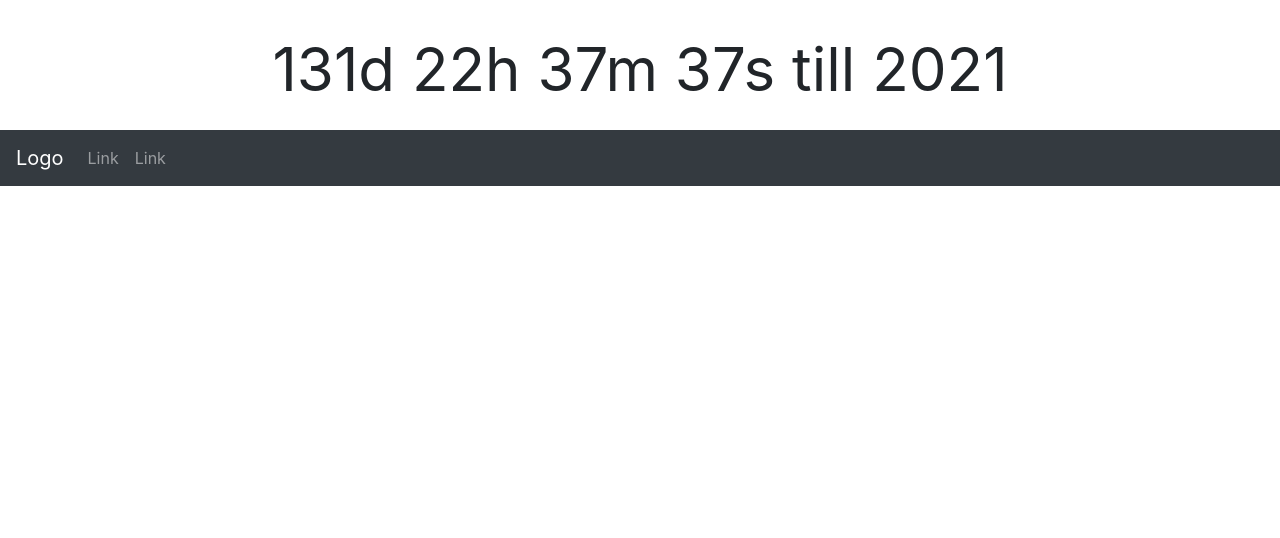
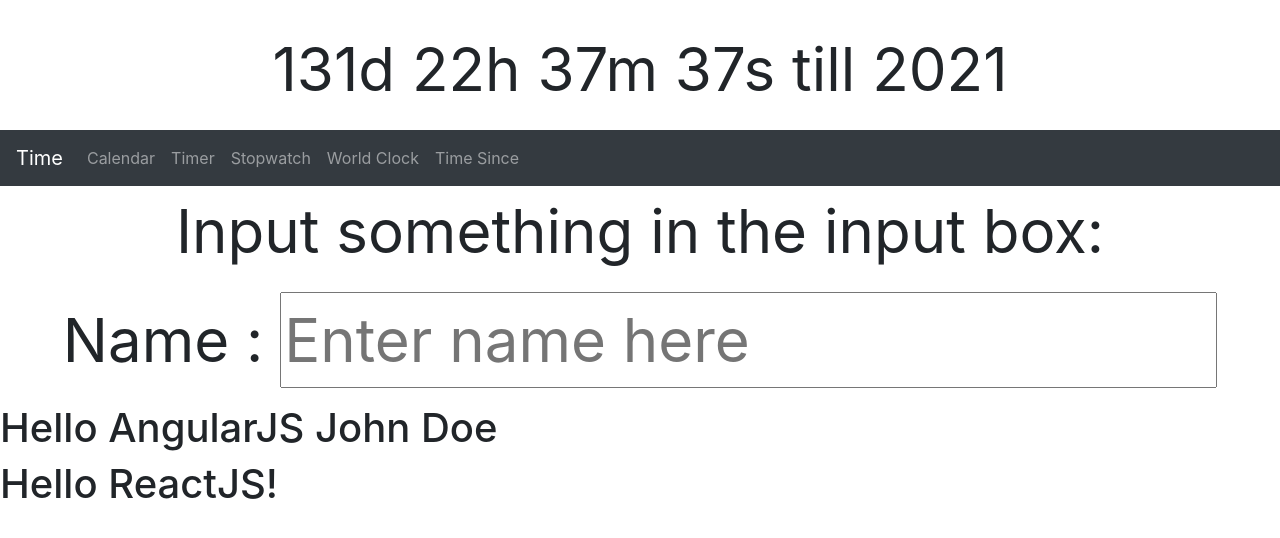
Before and after one commit to gesab001/time, a plain HTML site: page index.html in a window 1280 px wide. Drawn offline with nearby package versions, Linux system fonts and the light colour scheme.

Commit message:
added angular and react

```diff
--- a/index.html
+++ b/index.html
@@ -12,10 +12,12 @@
 <meta name="apple-mobile-web-app-status-bar-style" content="black">
 <link rel="apple-touch-startup-image" href="https://raw.githubusercontent.com/gesab001/assets/master/images/app-icons/time/icon-192x192.png">
 <meta name="apple-mobile-web-app-title" content="Time">
-  <link rel="icon" type="image/x-icon" href="./favicon.ico">
+<link rel="icon" type="image/x-icon" href="./favicon.ico">
 <link rel="manifest" href="./manifest.json" />
-
-
+<script src="https://ajax.googleapis.com/ajax/libs/angularjs/1.6.9/angular.min.js"></script>
+ <script src="https://unpkg.com/react@16/umd/react.production.min.js"></script>
+  <script src="https://unpkg.com/react-dom@16/umd/react-dom.production.min.js"></script>
+  <script src="https://unpkg.com/babel-standalone@6.15.0/babel.min.js"></script>
 <script
   async
   src="https://unpkg.com/pwacompat"
@@ -63,19 +65,64 @@ p {
 </div>
 
 <nav class="navbar navbar-expand-sm bg-dark navbar-dark sticky-top">
-  <a class="navbar-brand" href="#">Logo</a>
+  <a class="navbar-brand" href="#">Time</a>
   <ul class="navbar-nav">
     <li class="nav-item">
-      <a class="nav-link" href="#">Link</a>
+      <a class="nav-link" href="#">Calendar</a>
     </li>
     <li class="nav-item">
-      <a class="nav-link" href="#">Link</a>
+      <a class="nav-link" href="#">Timer</a>
+    </li>
+    <li class="nav-item">
+      <a class="nav-link" href="#">Stopwatch</a>
+    </li>
+    <li class="nav-item">
+      <a class="nav-link" href="#">World Clock</a>
+    </li>
+    <li class="nav-item">
+      <a class="nav-link" href="#">Time Since</a>
     </li>
   </ul>
 </nav>
 
+<div ng-app="myApp" ng-controller="myCtrl">
+
+<p>Input something in the input box:</p>
+<p>Name : <input type="text" ng-model="name" placeholder="Enter name here"></p>
+<h1>Hello AngularJS {{ firstName + " " + lastName }}</h1>
+
+</div>
+
+<div id="reactapp"></div>
+
+
+</body>
 
 <script>
+//ANGULARJS
+var app = angular.module("myApp", []);
+
+app.controller("myCtrl", function($scope) {
+  $scope.firstName = "John";
+  $scope.lastName = "Doe";
+});
+
+</script>
+
+<script type="text/babel">
+//REACTJS
+      class Hello extends React.Component {
+        render() {
+          return <h1>Hello ReactJS!</h1>
+        }
+      }
+
+      ReactDOM.render(<Hello />, document.getElementById('reactapp'))
+</script>
+
+
+<script>
+//PURE JAVASCRIPT
 // Set the date we're counting down to
 var countDownDate = new Date("Jan 1, 2021 12:00:00").getTime();
 
@@ -105,6 +152,4 @@ var x = setInterval(function() {
   }
 }, 1000);
 </script>
-
-</body>
 </html>
```
